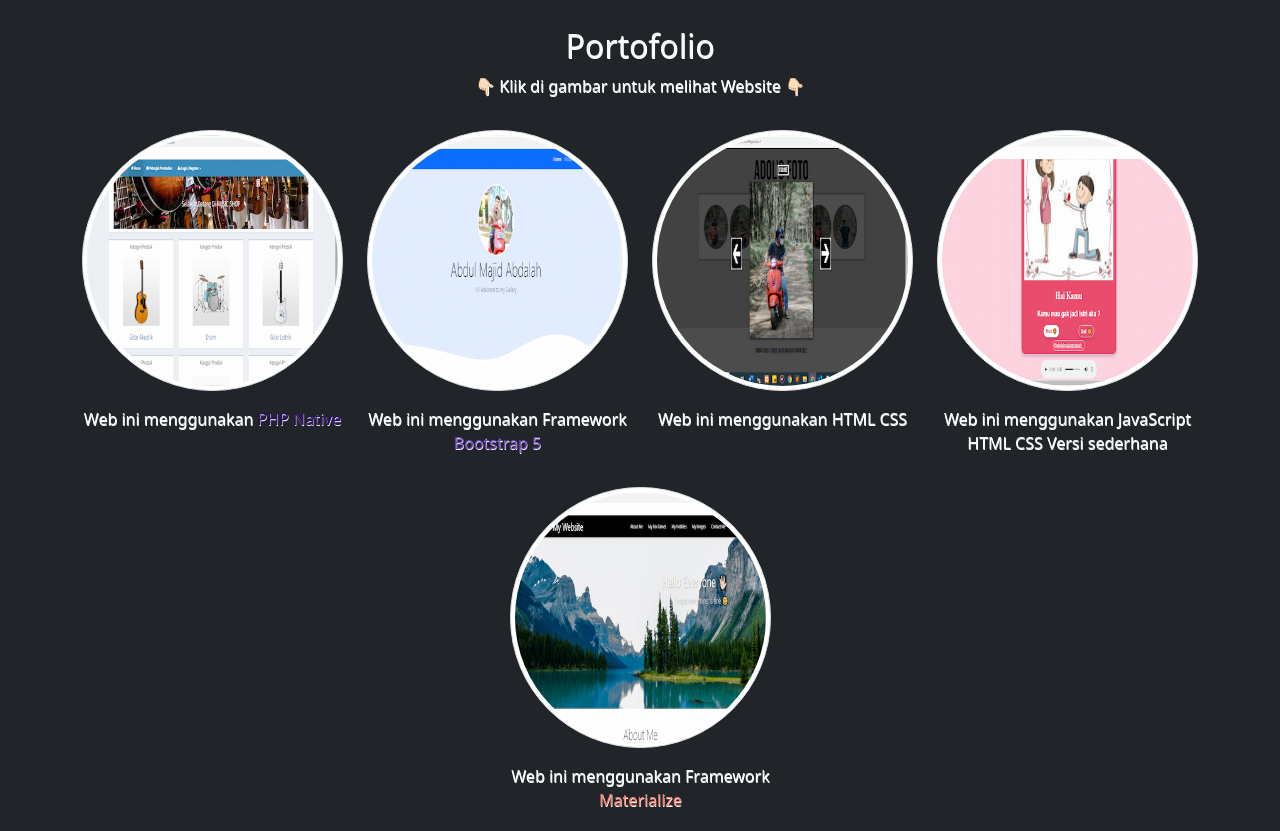
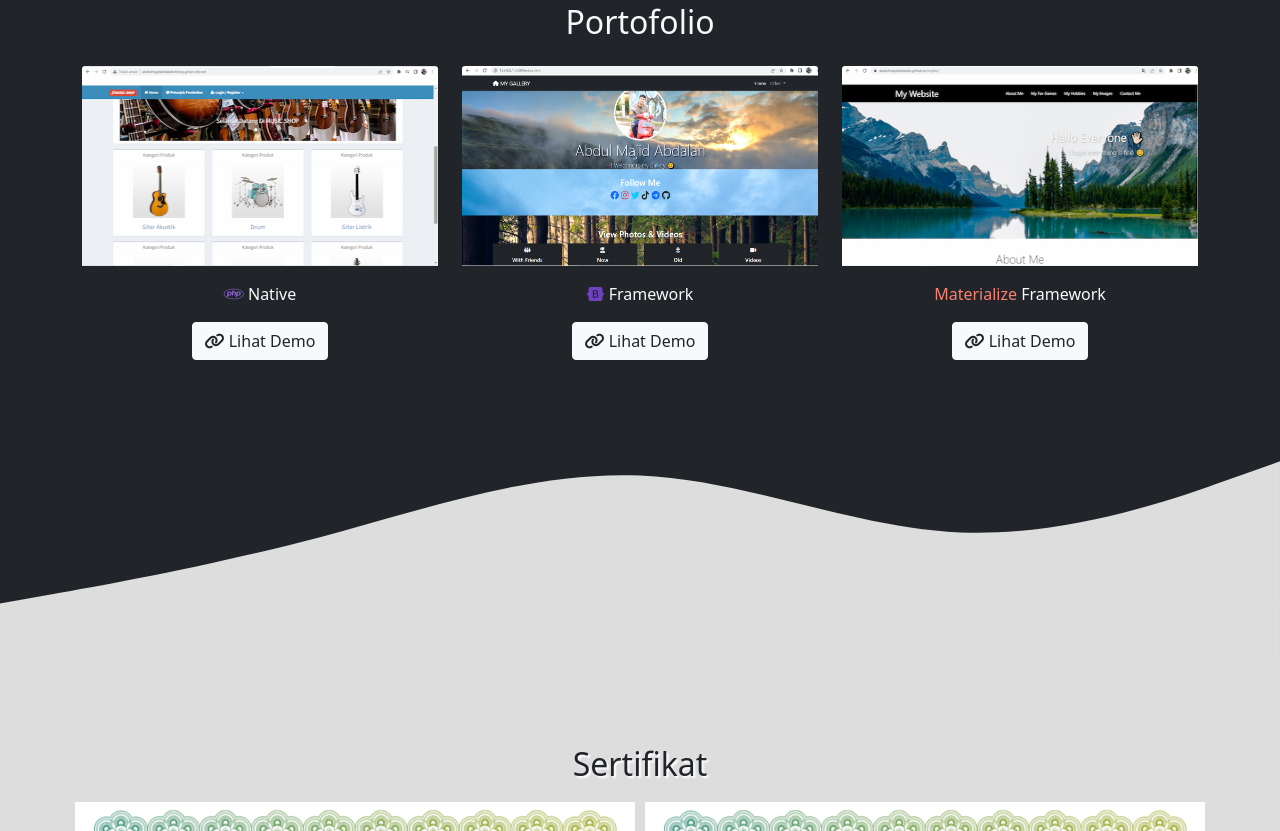
Before and after one commit to abdulmajidabdalah/portofolio, a plain HTML site: page index.html in a window 1280 px wide. Shown: the part 1413-2244 px from the top of the page. Drawn offline with nearby package versions, Linux system fonts and the light colour scheme.

Commit message:
ganti beberapa

```diff
--- a/index.html
+++ b/index.html
@@ -72,12 +72,12 @@
             <div class="row justify-content-center fs-6 text-center">
               <div class="col-md-4"  data-aos="fade-right" data-aos-offset="300" data-aos-delay="200" data-aos-duration="2000">
                 <p> <i class="fa-solid fa-graduation-cap"></i> <b>PENDIDIKAN</b></p>
-                <p>Saya, Abdul Majid Abdalah Lulusan Diploma III Universitas Bina Sarana Informatika Tahun 2019 jurusan Sistem Informasi
-                  dengan IPK 3.08. Sekarang Ekstensi ke jenjang Sarjana dan sedang menyelsaikan Skripsi.
+                <p>Mahasiswa tingkat akhir Univ. Bina Sarana Informatika jurusan Sistem Informasi. Sebelumnya telah selesai Program Diploma III di tahun 2019 dengan IPK 3.08.
                 </p>
               </div>
             <div class="col-md-4"  data-aos="fade-left" data-aos-offset="350" data-aos-delay="300" data-aos-duration="2000">
-              <p><b>KEMAMPUAN</b></p>
+              <p><b><i class="fa-solid fa-laptop-code"></i>
+                KEMAMPUAN</b></p>
                  <h1> <i class="fa-brands fa-html5"></i>
                   <i class="fa-brands fa-css3-alt"></i>
                 <i class="fa-brands fa-php"></i>
@@ -97,39 +97,36 @@
 
     <!-- Portofolio -->
     <section id="portofolio">
-      <div class="container" style="text-shadow: 0.5px 0.5px 0.5px white;">
+      <div class="container">
         <div class="row text-center mb-3 text-light">
           <div class="col">
             <h2>Portofolio</h2>
-            <p>👇🏻 Klik di gambar untuk melihat Website 👇🏻</p>
           </div>
         </div>
         <div class="row justify-content-center">
-          <div class="col-md-3 mb-3">
+          <div class="col-md-4 mb-3">
             <div class="" data-aos="flip-left">
-              <a href="http://abdulmajidabdalaholshop.great-site.net/" target="_blenk">
-                <img src="img/portofolio/musicshop.jpg" width="200" class="card-img-top img-thumbnail rounded-circle" alt="portofolio1">
-              </a>
-              <p class="text-light text-center mt-3">Web ini menggunakan <a href="https://www.php.net/" style="color: #2a066d; text-decoration: none;">PHP Native</a></p>
+                <img src="img/portofolio/musicshop.jpg" width="200" height="200" class="card-img-top" alt="portofolio1">
+              <p class="text-light text-center mt-3"><a href="https://www.php.net/" style="color: #9467e7; text-decoration: none;"><i class="fa-brands fa-php"></i></a> Native</p>
+              <div class="text-center"><a href="http://abdulmajidabdalaholshop.great-site.net/" target="blenk" class="btn btn-light text-dark"><i class="fa-solid fa-link"></i> Lihat Demo</a></div>
             </div>
           </div>
-          <div class="col-md-3 mb-3">
+          <div class="col-md-4 mb-3">
             <div class="" data-aos="flip-left">
-              <a href="https://abdulmajidabdalah.github.io/" target="_blenk">
-                <img src="img/portofolio/1.jpg" width="200" class="card-img-top img-thumbnail rounded-circle" alt="portofolio1">
-              </a>
-              <p class="text-light text-center mt-3">Web ini menggunakan Framework <a href="https://getbootstrap.com/" style="color: #6f42c1; text-decoration: none;">Bootstrap 5</a></p>
+                <img src="img/portofolio/myGaellery.png" width="200" height="200" class="card-img-top" alt="portofolio1">
+              <p class="text-light text-center mt-3"><a href="https://getbootstrap.com/" style="color: #6f42c1; text-decoration: none;"><i class="fa-brands fa-bootstrap"></i></a>  Framework</p>
+              <div class="text-center"><a href="https://abdulmajidabdalah.github.io/" target="blenk" class="btn btn-light text-dark"><i class="fa-solid fa-link"></i> Lihat Demo</a></div>
             </div>
           </div>
-          <div class="col-md-3 mb-3">
+          <!-- <div class="col-md-3 mb-3">
             <div class="" data-aos="flip-left" data-aos-offset="100" data-aos-delay="100" data-aos-duration="1000">
               <a href="https://abdulmajidabdalah.github.io/mygallery/" target="_blenk">
                 <img src="img/portofolio/Port2.jpg" class="card-img-top img-thumbnail rounded-circle" alt="portofolio2">
               </a>
               <p class="text-light text-center mt-3">Web ini menggunakan HTML CSS</p>
             </div>
-          </div>
-          <div class="col-md-3 mb-3">
+          </div> -->
+          <!-- <div class="col-md-3 mb-3">
             <div class="" data-aos="flip-left" data-aos-offset="200" data-aos-delay="200" data-aos-duration="1000">
               <a href="https://abdulmajidabdalah.github.io/nikah_yuk/" target="_blenk">
                 <img src="img/portofolio/mywebsite using html css js.jpg" class="card-img-top img-thumbnail rounded-circle" alt="portofolio3">
@@ -137,13 +134,12 @@
               <p class="text-light text-center mt-3">Web ini menggunakan JavaScript HTML CSS Versi sederhana</a></p>
               <p></p>
             </div>
-          </div>
-          <div class="col-md-3 mb-3">
+          </div> -->
+          <div class="col-md-4 mb-3">
             <div class="" data-aos="flip-left" data-aos-offset="200" data-aos-delay="200" data-aos-duration="1000">
-              <a href="https://abdulmajidabdalah.github.io/mybio/" target="_blenk">
-                <img src="img/portofolio/mywebsite using Materialize Framework.jpg" class="card-img-top img-thumbnail rounded-circle" alt="portofolio4">
-              </a>
-            <p class="text-light text-center mt-3">Web ini menggunakan Framework <a href="https://materializecss.com/" style="color: salmon; text-decoration: none;">Materialize</a></p>
+                <img src="img/portofolio/mywebsite using Materialize Framework.jpg" width="200" height="200" class="card-img-top" alt="portofolio4">
+            <p class="text-light text-center mt-3"><a href="https://materializecss.com/" style="color: salmon; text-decoration: none;">Materialize</a> Framework</p>
+            <div class="text-center"><a href="https://abdulmajidabdalah.github.io/mybio/" target="blenk" class="btn btn-light text-dark"><i class="fa-solid fa-link"></i> Lihat Demo</a></div>
               </div>
             </div>
           </div>
@@ -162,24 +158,16 @@
           </div>
           <div class="row">
             <div class="col-md-6 mb-3">
-              <a href="#">
                 <img src="img/sertifikat/thumbnail/sk1.jpg" alt="Sertifikat 1"  class="img-fluid sertifikat-img">
-              </a>
             </div>
             <div class="col-md-6 mb-3">
-              <a href="#">
                 <img src="img/sertifikat/thumbnail/sk2.jpg" alt="Sertifikat 2"  class="img-fluid sertifikat-img">
-              </a>
             </div>
             <div class="col-md-6 mb-3">
-              <a href="#">
                 <img src="img/sertifikat/thumbnail/sk3.jpg" alt="Sertifikat 3"  class="img-fluid sertifikat-img">
-              </a>
             </div>
             <div class="col-md-6 mb-3">
-              <a href="#">
                 <img src="img/sertifikat/thumbnail/sk4.jpg" alt="Sertifikat 4"  class="img-fluid sertifikat-img">
-              </a>
             </div>
           </div>
         </div>
@@ -284,7 +272,7 @@
     <script src="https://cdnjs.cloudflare.com/ajax/libs/gsap/3.9.1/TextPlugin.min.js"></script>
     <script>
       gsap.registerPlugin(TextPlugin);
-      gsap.to('.lead', {duration: 2, delay: 1.5, text: 'Mahasiswa || Web Developer'});
+      gsap.to('.lead', {duration: 2, delay: 1.5, text: 'Mahasiswa | Web Developer'});
       gsap.from('.jumbotron img', {duration: 2, rotateY: 360, opacity: 0});
       gsap.from('.navbar', {duration: 1.5, y: '-100%', opacity: 0, ease: 'bounce'});
       gsap.from('.display-4', {duration: 1, x: -50, opacity: 0, ease: 'back'});
--- a/style.css
+++ b/style.css
@@ -1,6 +1,7 @@
 .jumbotron {
     padding-top: 6rem;
     background-image: url("sean-pollock-PhYq704ffdA-unsplash.jpg");
+    background-size: cover;
 
 }
 #portofolio {
```
Also changed, not shown: img/portofolio/1.jpg (deleted), img/portofolio/myGaellery.png (added).
